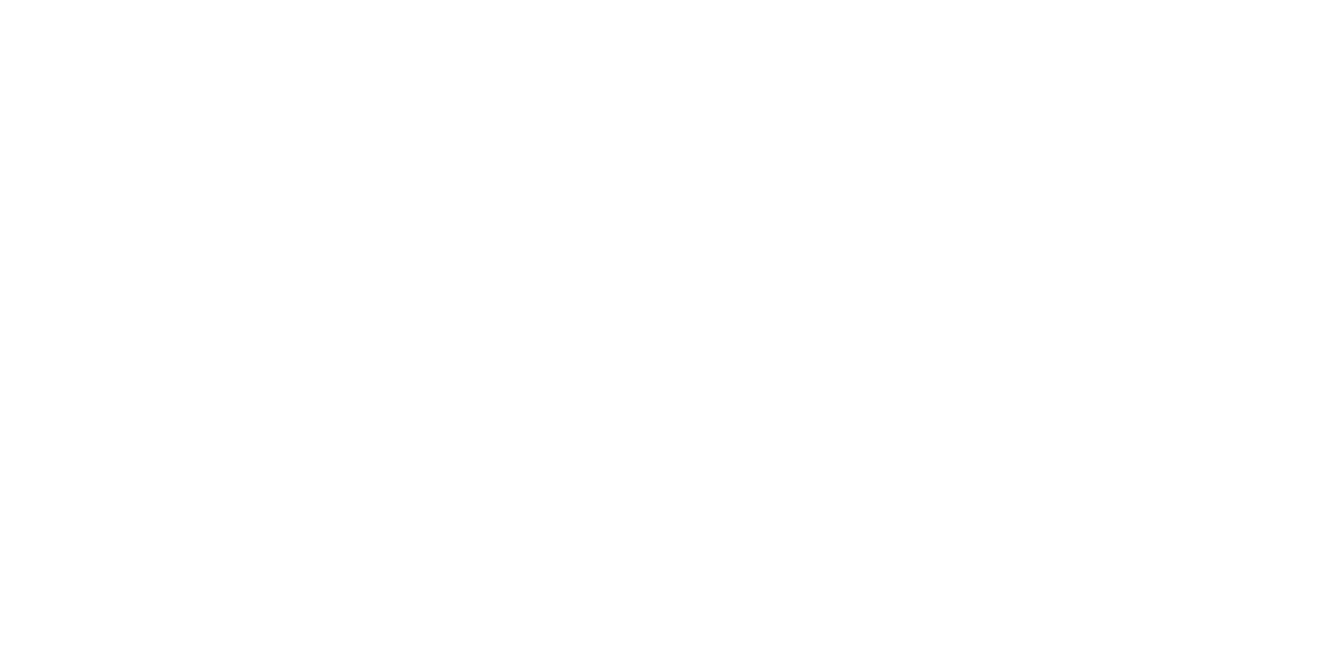
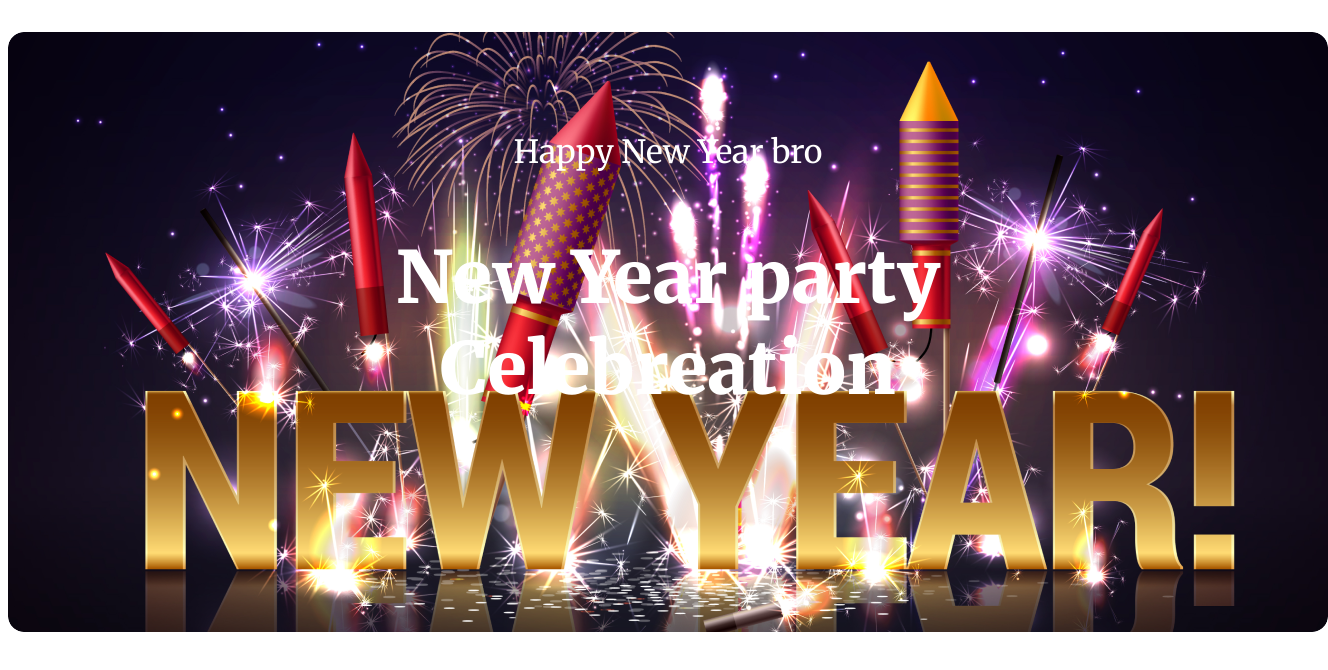
Before and after one commit to iaasif/assignment01, a plain HTML site: page index.html in a window 1280 px wide. Shown: the whole page, 1328 px wide, since content can reach past the window. Drawn offline with Linux system fonts and the light colour scheme.

Commit message:
ekhon ghumai kal korbo

```diff
--- a/index.html
+++ b/index.html
@@ -4,13 +4,27 @@
 <head>
     <meta charset="UTF-8">
     <meta name="viewport" content="width=device-width, initial-scale=1.0">
+    <title>new year off sell</title>
     <link rel="stylesheet" href="styles/style.css">
-    <title>new year off sell</title>
+    <link rel="preconnect" href="https://fonts.googleapis.com">
+    <link rel="preconnect" href="https://fonts.gstatic.com" crossorigin>
+    <link href="https://fonts.googleapis.com/css2?family=Merriweather:wght@400;700;900&display=swap" rel="stylesheet">
+
 </head>
 
 <body>
+    <!-- header banner start -->
     <header>
+        <section class="header-banner">
 
+            <h3 class="header-banner-title">
+                Happy New Year bro
+            </h3>
+            <h1 class="header-banner-second-title">
+                New Year party <br>
+                Celebreation
+            </h1>
+        </section>
     </header>
 
     <main>
@@ -22,5 +36,5 @@
 
     </footer>
 </body>
-<!-- this is a dummy text  -->
+
 </html>
--- a/styles/style.css
+++ b/styles/style.css
@@ -0,0 +1,44 @@
+* {
+    font-family: 'Merriweather', serif;
+}
+
+.header-banner {
+    border-radius: 16px;
+
+    background-image: url('../resources/BannerImage.png');
+    background-repeat: no-repeat;
+    min-width: 1320px;
+    min-height: 600px;
+
+    background-size: 100% 100%;
+
+
+}
+
+.header-banner-title,
+.header-banner-second-title {
+    text-align: center;
+}
+
+.header-banner-title {
+    color: #FFF;
+    font-family: Merriweather;
+    font-size: 32px;
+    font-style: normal;
+    font-weight: 400;
+    /* padding: 177px 383px 530px 530px; */
+    padding-top: 100px;
+    height: 40px;
+}
+
+.header-banner-second-title {
+    /* width: 632px; */
+    color: #FFF;
+    font-family: Merriweather;
+    font-size: 72px;
+    font-style: normal;
+    font-weight: 900;
+
+
+    /* margin: 233px 377px 344px 344px; */
+}
```
Also changed, not shown: resources/BannerImage.png (renamed from resources/Banner Image.png).
